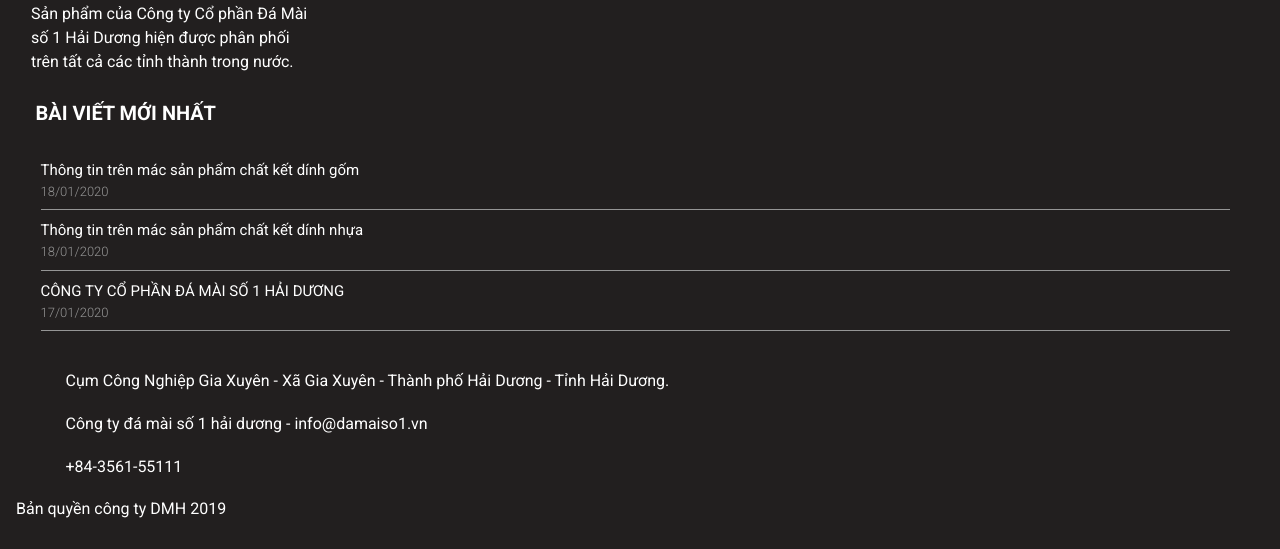
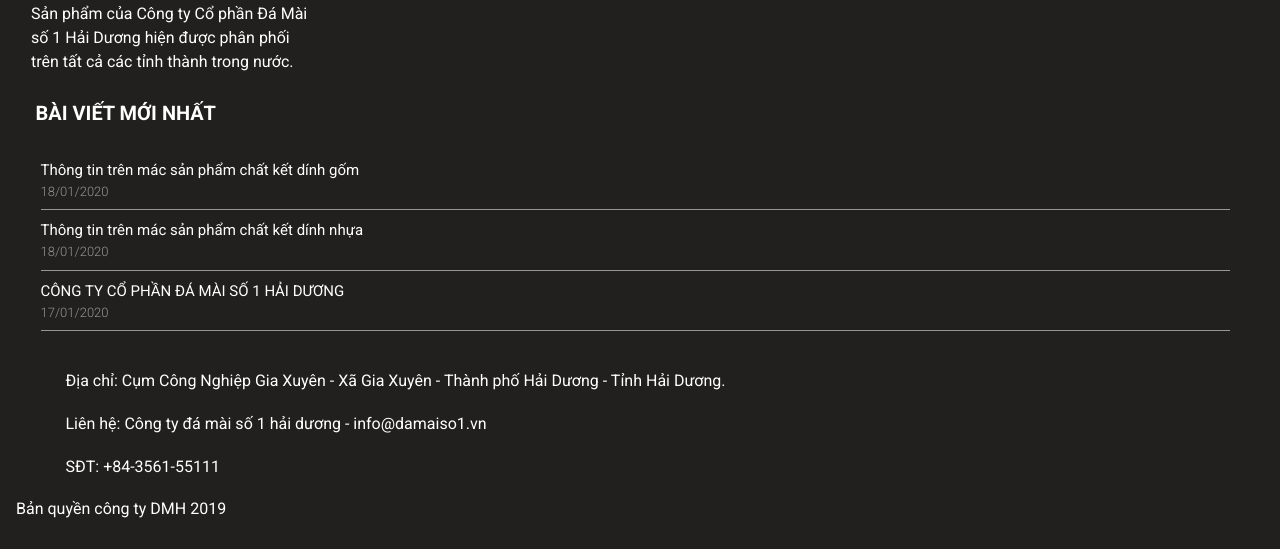
Before and after one commit to MinhMac3011/damaiso1haiduong-2, a plain HTML site: page index.html in a window 1280 px wide. Shown: the part 3159-3708 px from the top of the page. Drawn offline with Linux system fonts and the light colour scheme.

Commit message:
Update index.html

```diff
--- a/index.html
+++ b/index.html
@@ -2185,7 +2185,7 @@
 
                                     <span>
 
-                                        <a style ='margin: 0;padding: 0' href='javascript:'>Cụm Công Nghiệp Gia Xuyên - Xã Gia Xuyên - Thành phố Hải Dương - Tỉnh Hải Dương.</a>
+                                        <a style ='margin: 0;padding: 0' href='javascript:'>Địa chỉ: Cụm Công Nghiệp Gia Xuyên - Xã Gia Xuyên - Thành phố Hải Dương - Tỉnh Hải Dương.</a>
 
                                     </span>
 
@@ -2195,7 +2195,7 @@
 
                                     <span>
 
-                                        <a style ='margin: 0;padding: 0' href="/cdn-cgi/l/email-protection#ec85828a83ac888d818d859f83ddc29a82">Công ty đá mài số 1 hải dương - <span class="__cf_email__" data-cfemail="fb92959d94bb9f9a969a928894cad58d95">[email&#160;protected]</span></a>
+                                        <a style ='margin: 0;padding: 0' href="/cdn-cgi/l/email-protection#ec85828a83ac888d818d859f83ddc29a82">Liên hệ: Công ty đá mài số 1 hải dương - <span class="__cf_email__" data-cfemail="fb92959d94bb9f9a969a928894cad58d95">[email&#160;protected]</span></a>
 
                                     </span>
 
@@ -2206,7 +2206,7 @@
 
                                     <span>
 
-                                        <a style ='margin: 0;padding: 0' href='tel:+84-3561-55111'>+84-3561-55111</a>
+                                        <a style ='margin: 0;padding: 0' href='tel:+84-3561-55111'>SĐT: +84-3561-55111</a>
 
                                     </span>
 
```
